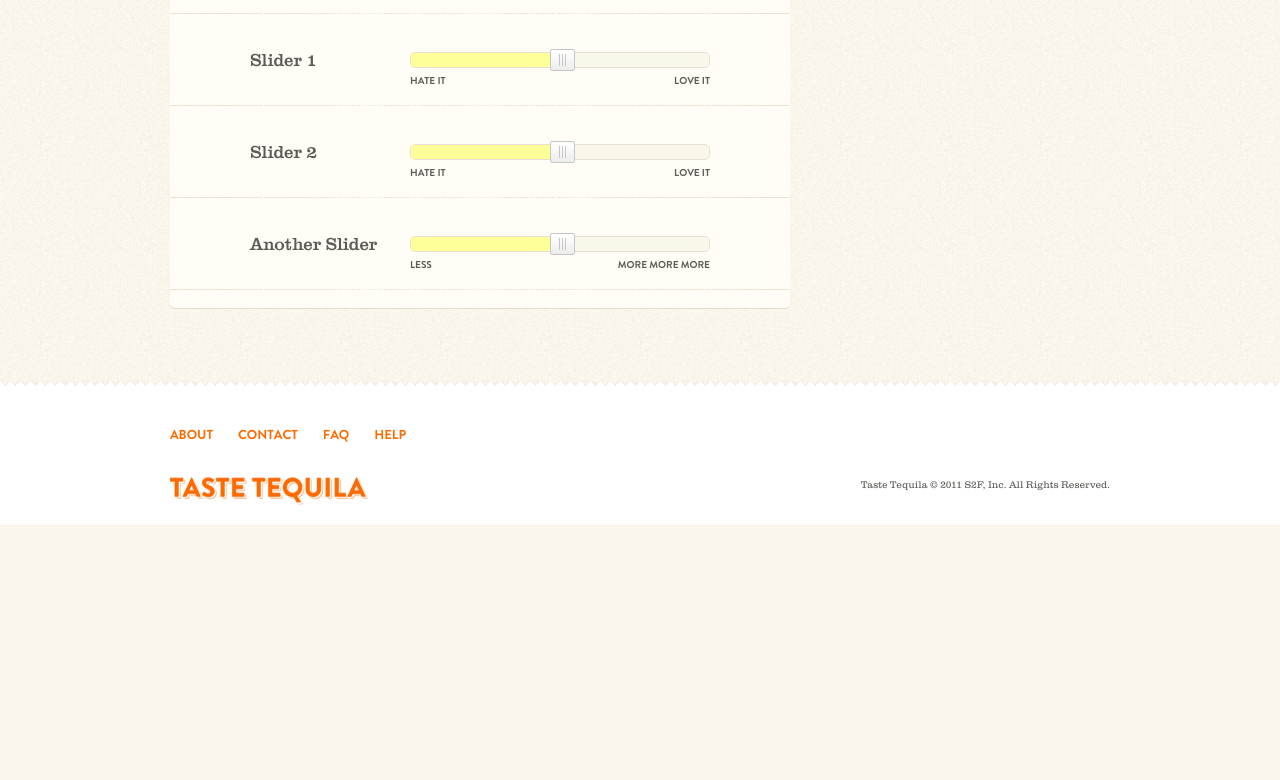
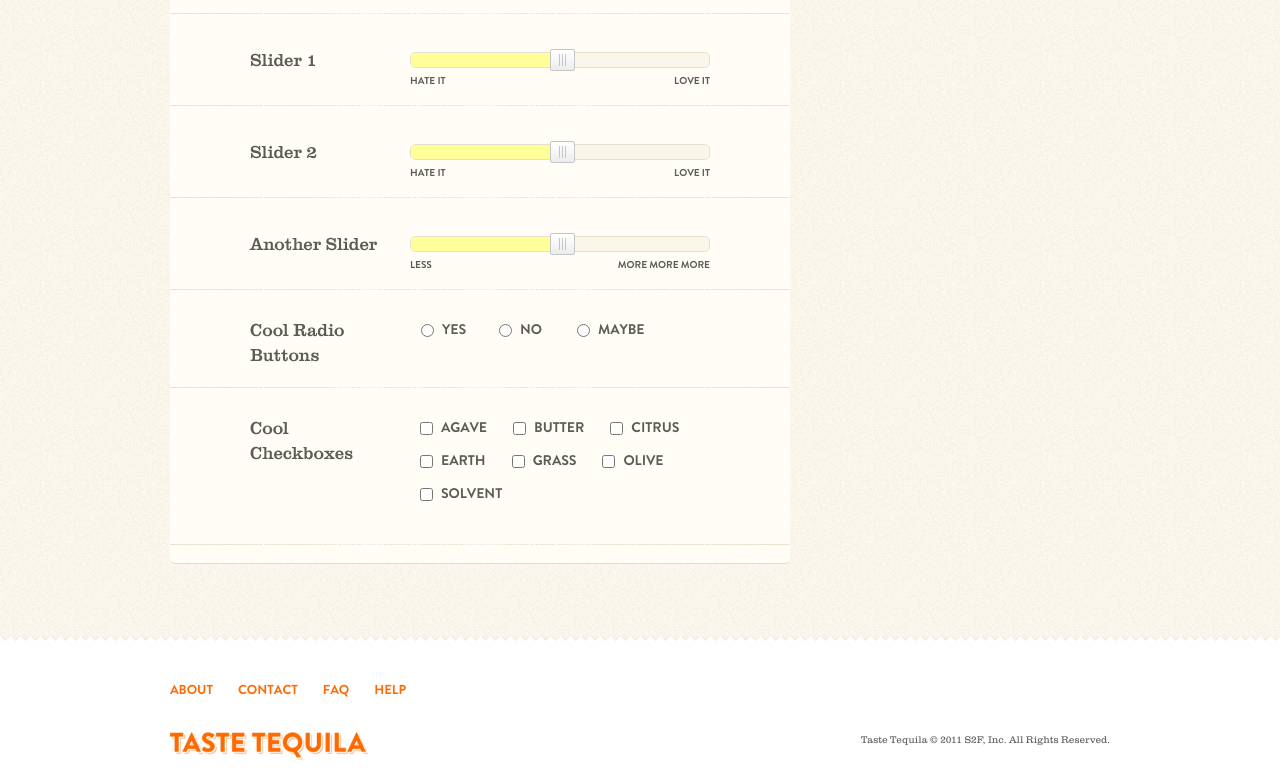
Before and after one commit to johnpeele/Taste-Tequila, a plain HTML site: page rating.html in a window 1280 px wide. Shown: the part 638-1418 px from the top of the page. Before the commit the page ends 1163 px from the top, so only its background shows below. Drawn offline with nearby package versions, Linux system fonts and the light colour scheme.

Commit message:
Finished styling radios and checkboxes and adding jquery for selecting and checking

```diff
--- a/js/scripts.js
+++ b/js/scripts.js
@@ -115,6 +115,25 @@ $(document).ready(function() {
 
 	$('.ui-slider-handle').append($callout);
 
+  /* Form Checkboxes and Radios
+	================================================== */
+  $('.input-wrap :checkbox, .input-wrap :radio').click(function() {
+    if ($(this).attr('checked')) {
+      $(this).parent().parent().addClass('active');
+    } else {
+      $(this).parent().parent().removeClass('active');
+    }
+  });
+
+  $('.input-wrap label').click(function() {
+    if ($(this).parent().hasClass('active')) {
+      $(this).parent().removeClass('active');
+      $(this).parent().find('span input').removeAttr('checked');
+    } else {
+      $(this).parent().addClass('active');
+      $(this).parent().find('span input').attr('checked', true);
+    }
+  });
 
 	/* Tabs Activiation
 	================================================== */
--- a/less/bootstrap.less
+++ b/less/bootstrap.less
@@ -20,6 +20,7 @@
 
   // Main Colors
   @orange: #fe6a00;
+  @yellow: #ff9;
   @turquoise: #74c8ba;
   @gray-main: #5d5b57;
   @beige-dark: #e6e1cf;
--- a/less/layout.less
+++ b/less/layout.less
@@ -60,12 +60,24 @@ textarea:focus { color: @gray-main; border: 1px solid #aaa; .box-shadow( 0 0 3px
 textarea { min-height: 60px; }
 label { margin: 8px 20px 0 0; width: 140px; float: left; display: block; font: 18px "ClarendonFSMedium", Georgia, "Times New Roman", Times, serif; color: @gray-main; }
 select { width: 220px; }
-input[type="checkbox"] { display: inline; }
+input[type="checkbox"],
+input[type="radio"] { cursor: pointer; }
 
 .form-item { padding: 20px; background: url(/images/bg_divider-light.png) bottom left no-repeat; .clearfix; }
 .form-item .field { width: 300px; float: left; }
 .form-item .field p.notes { margin: 5px 0 0 0; font: 10px "BrandonGrotesque-Bold", "HelveticaNeue", "Helvetica Neue", Helvetica, Arial, sans-serif; text-transform: uppercase; color: @gray-light; }
-
+.form-item.radio .field,
+.form-item.check .field { margin: 6px 0 12px; }
+.form-item.radio .input-wrap,
+.form-item.check .input-wrap { margin: 0 5px 5px 0; float: left; .clearfix; }
+.form-item.radio .input-wrap span,
+.form-item.check .input-wrap span { padding: 4px 5px; width: auto; min-width: 16px; height: 18px; float: left; display: block; line-height: 18px; border: 1px solid transparent; border-right-width: 0; .border-radius(3px, 0, 0, 3px); }
+.form-item.radio .input-wrap label,
+.form-item.check .input-wrap label { margin: 0; padding: 4px 10px 4px 0; width: auto; min-width: 30px; height: 18px; font: 14px "BrandonGrotesque-Bold", "HelveticaNeue", "Helvetica Neue", Helvetica, Arial, sans-serif; text-transform: uppercase; border: 1px solid transparent; border-left-width: 0; .border-radius(0, 3px, 3px, 0); cursor: pointer; }
+.form-item.radio .input-wrap.active span,
+.form-item.check .input-wrap.active span,
+.form-item.radio .input-wrap.active label,
+.form-item.check .input-wrap.active label { background-color: #f9f6ea; border-color: #e6e1cf; }
 /* ---------------------------------------------------------------------------------------------
 
 	header - mast
--- a/rating.html
+++ b/rating.html
@@ -159,6 +159,56 @@
               <input id="slider_01" name="rating[1]" type="hidden" value="50" />
             </div> <!-- /.field -->
           </div> <!-- /.form-item -->
+          <div class="form-item radio">
+            <label for="rating">Cool Radio Buttons</label>
+            <div class="field">
+              <div class="input-wrap">
+                <span><input type="radio" name="" id="" value="yes" /></span>
+                <label>Yes</label>
+              </div> <!-- /.input-wrap -->
+              <div class="input-wrap">
+                <span><input type="radio" name="" id="" value="no" /></span>
+                <label>No</label>
+              </div> <!-- /.input-wrap -->
+              <div class="input-wrap">
+                <span><input type="radio" name="" id="" value="maybe" /></span>
+                <label>Maybe</label>
+              </div> <!-- /.input-wrap -->
+            </div> <!-- /.field -->
+          </div> <!-- /.form-item -->
+          <div class="form-item check">
+            <label for="rating">Cool Checkboxes</label>
+            <div class="field">
+              <div class="input-wrap">
+                <span><input type="checkbox" name="" id="" value="" /></span>
+                <label>Agave</label>
+              </div> <!-- /.input-wrap -->
+              <div class="input-wrap">
+                <span><input type="checkbox" name="" id="" value="" /></span>
+                <label>Butter</label>
+              </div> <!-- /.input-wrap -->
+              <div class="input-wrap">
+                <span><input type="checkbox" name="" id="" value="" /></span>
+                <label>Citrus</label>
+              </div> <!-- /.input-wrap -->
+              <div class="input-wrap">
+                <span><input type="checkbox" name="" id="" value="" /></span>
+                <label>Earth</label>
+              </div> <!-- /.input-wrap -->
+              <div class="input-wrap">
+                <span><input type="checkbox" name="" id="" value="" /></span>
+                <label>Grass</label>
+              </div> <!-- /.input-wrap -->
+              <div class="input-wrap">
+                <span><input type="checkbox" name="" id="" value="" /></span>
+                <label>Olive</label>
+              </div> <!-- /.input-wrap -->
+              <div class="input-wrap">
+                <span><input type="checkbox" name="" id="" value="" /></span>
+                <label>Solvent</label>
+              </div> <!-- /.input-wrap -->
+            </div> <!-- /.field -->
+          </div> <!-- /.form-item -->
         </form>
       </div> <!-- /#rating-form -->
     </section> <!-- /#main -->
```
Also changed, not shown: css/layout.css.
